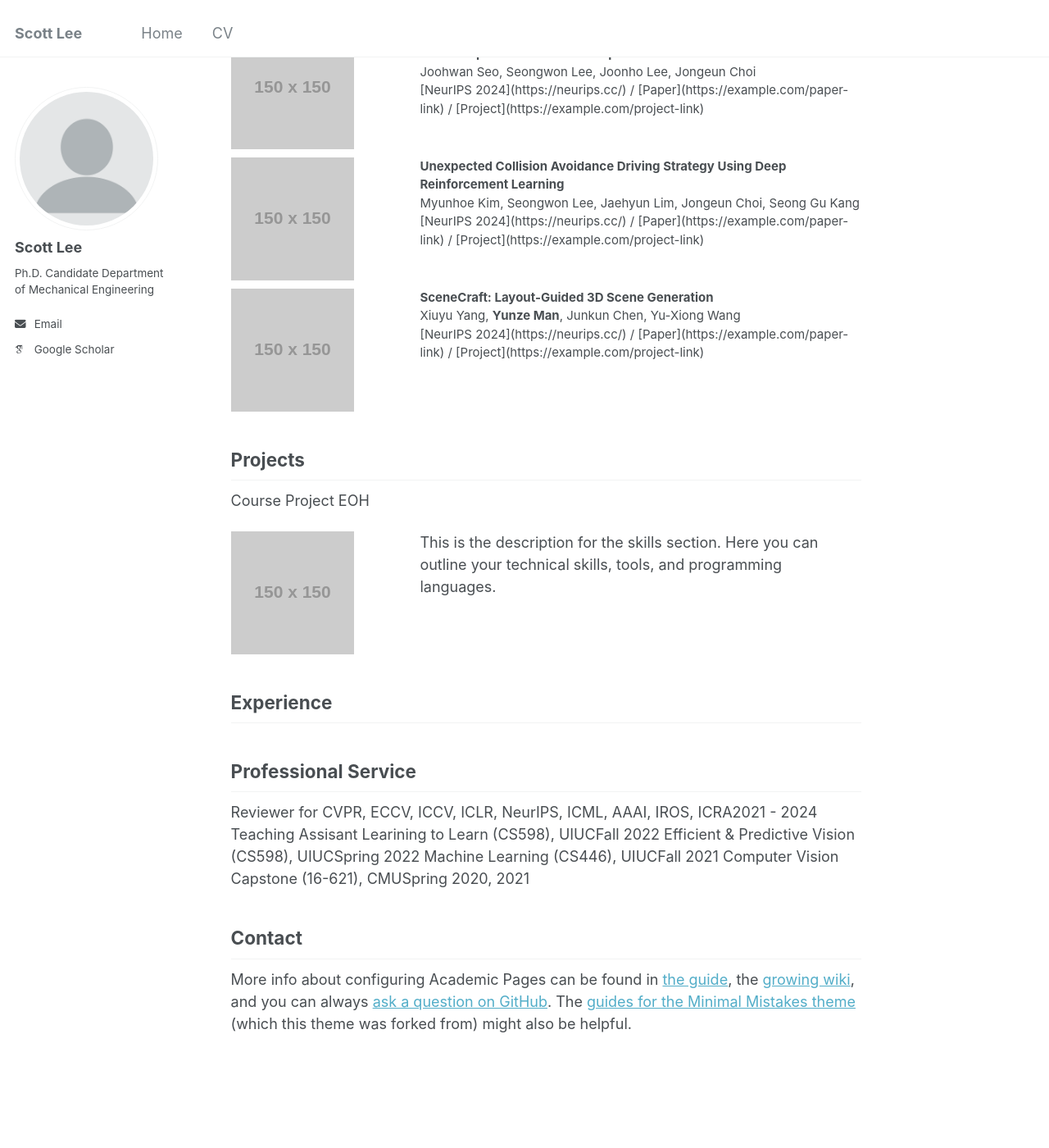
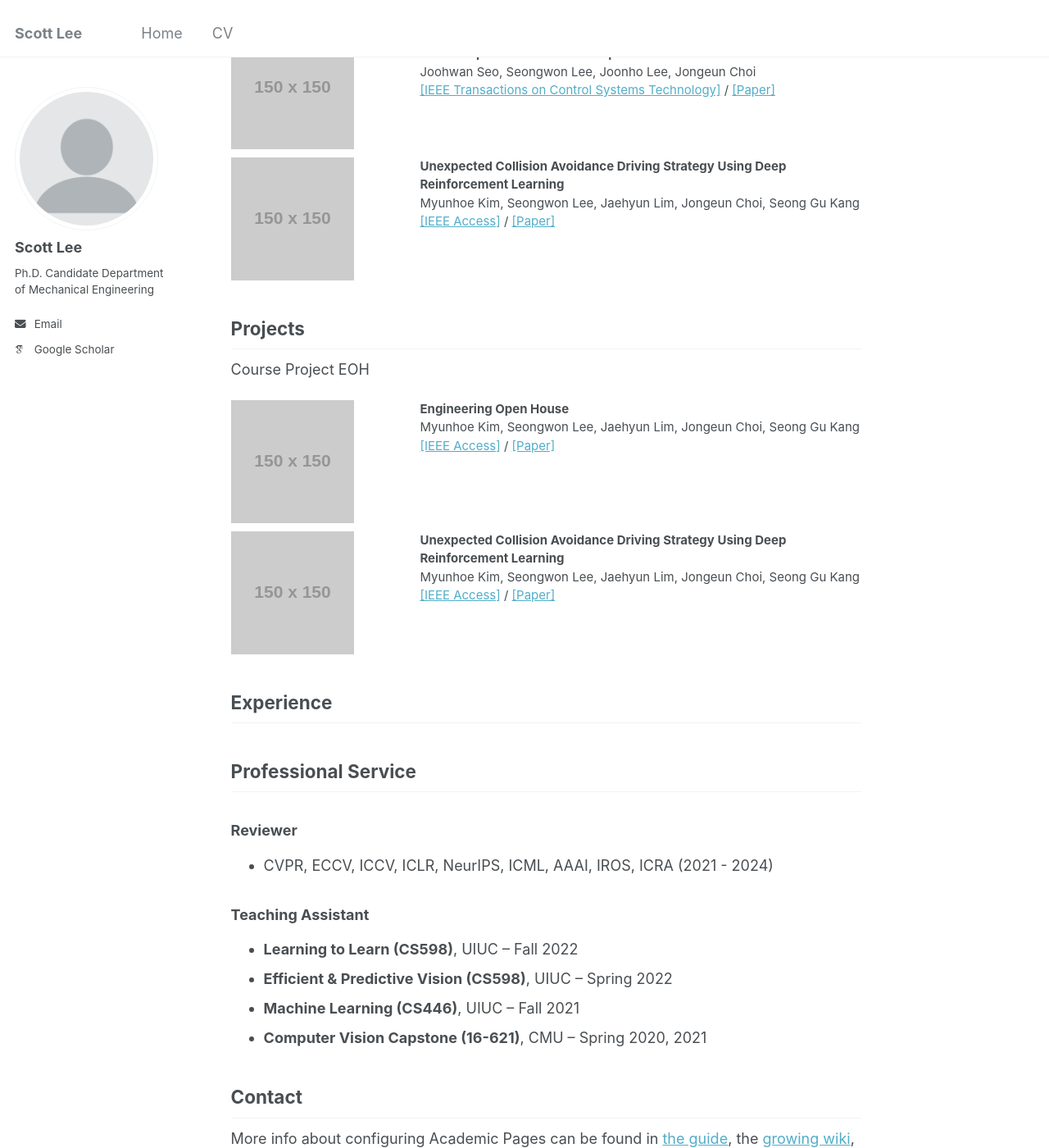
Before and after one commit to sl148/sl148.github.io, a Jekyll site: the page built from _pages/about.md, in a window 1280 px wide and 1400 px high, scrolled down 1039 px. Shown: the whole window at 82% size. Built offline with Jekyll 4.4.1, drawn with Linux system fonts in a browser that asks for light colours; some web fonts are replaced; some of the changed text lies outside the part shown.

Commit message:
Add hyperlink

```diff
--- a/_pages/about.md
+++ b/_pages/about.md
@@ -30,7 +30,7 @@ Research
     <!-- <p>This section describes Lazy-DaSH, detailing the project, its goals, and any key results or publications.</p> -->
     <strong>Lazy-DaSH: Lazy Approach of Hypergraph-based Multi-robt Task and Motion Planning</strong><br>
     Seongwon Lee, James Motes, Isaac Ngui, Marco Morales, Nancy M. Amato<br>
-    [ICRA@40](https://icra40.ieee.org/) / [Paper](https://example.com/paper-link) / [Poster](https://example.com/project-link)
+    <a href="https://icra40.ieee.org/">[ICRA@40]</a> / <a href="https://icra40.ieee.org/">[Paper]</a> / <a href="https://icra40.ieee.org/">[Poster]</a>
   </div>
 </div>
 
@@ -43,11 +43,11 @@ Research
     <!-- <p>This section describes the Reconfigurable Factory project. Include information on how it enables flexible manufacturing and any specific methodologies or technologies used.</p> -->
     <strong>A hierarchical Approach to Workstation-based Task Allocation and Motion Planning</strong><br>
     Seongwon Lee, James Motes, Isaac Ngui, Marco Morales, Nancy M. Amato<br>
-    [IROS 2023 Workshop](https://neurips.cc/) / [Paper](https://example.com/paper-link) / [Project](https://example.com/project-link)
+    <a href="https://ieee-iros.org/">[IROS 2023 Workshop]</a> / <a href="https://icra40.ieee.org/">[Paper]</a> / <a href="https://icra40.ieee.org/">[Poster]</a>
   </div>
 </div>
 
-<!-- ### Driving -->
+<!-- ### Quadrotor -->
 <div style="display: flex; flex-direction: row; align-items: flex-start; margin-bottom: 10px;">
   <div style="width: 30%; padding-right: 8px;">
     <img src="https://via.placeholder.com/150" alt="Driving Image" style="max-width: 100%; height: auto;">
@@ -56,11 +56,11 @@ Research
     <!-- <p>This section provides an overview of the driving research. Describe any experiments, models, or insights gained in this area.</p> -->
     <strong>Output Feedback Control Design for Quadrotors Using Recursive Least Square Dynamic Inversion</strong><br>
     Seongwon Lee, Joohwan Seo, Connor J. Boss, Joonho Lee, Jongeun Choi<br>
-    [NeurIPS 2024](https://neurips.cc/) / [Paper](https://example.com/paper-link) / [Project](https://example.com/project-link)
+    <a href="https://www.sciencedirect.com/journal/mechatronics">[Elsevir Mechatronics]</a> / <a href="https://icra40.ieee.org/">[Paper]</a> / <a href="">[Youtube]</a>
   </div>
 </div>
 
-<!-- ### Driving -->
+<!-- ### Helicopter -->
 <div style="display: flex; flex-direction: row; align-items: flex-start; margin-bottom: 10px;">
   <div style="width: 30%; padding-right: 8px;">
     <img src="https://via.placeholder.com/150" alt="Driving Image" style="max-width: 100%; height: auto;">
@@ -69,11 +69,11 @@ Research
     <!-- <p>This section provides an overview of the driving research. Describe any experiments, models, or insights gained in this area.</p> -->
     <strong>Nonaffine helicopter control design and implementation based on a robust explicit nonlinear model predictive control</strong><br>
     Joohwan Seo, Seongwon Lee, Joonho Lee, Jongeun Choi<br>
-    [NeurIPS 2024](https://neurips.cc/) / [Paper](https://example.com/paper-link) / [Project](https://example.com/project-link)
+    <a href="https://ieeexplore.ieee.org/xpl/RecentIssue.jsp?punumber=87">[IEEE Transactions on Control Systems Technology]</a> / <a href="https://icra40.ieee.org/">[Paper]</a>
   </div>
 </div>
 
-<!-- ### Quadrotor -->
+<!-- ### Driving -->
 <div style="display: flex; flex-direction: row; align-items: flex-start; margin-bottom: 10px;">
   <div style="width: 30%; padding-right: 8px;">
     <img src="https://via.placeholder.com/150" alt="Quadrotor Image" style="max-width: 100%; height: auto;">
@@ -82,20 +82,7 @@ Research
     <!-- <p>In this section, provide details about your research on quadrotors, including any unique approaches, challenges, and achievements.</p> -->
     <strong>Unexpected Collision Avoidance Driving Strategy Using Deep Reinforcement Learning</strong><br>
     Myunhoe Kim, Seongwon Lee, Jaehyun Lim, Jongeun Choi, Seong Gu Kang<br>
-    [NeurIPS 2024](https://neurips.cc/) / [Paper](https://example.com/paper-link) / [Project](https://example.com/project-link)
-  </div>
-</div>
-
-<!-- ### Helicopter -->
-<div style="display: flex; flex-direction: row; align-items: flex-start; margin-bottom: 10px;">
-  <div style="width: 30%; padding-right: 8px;">
-    <img src="https://via.placeholder.com/150" alt="Helicopter Image" style="max-width: 100%; height: auto;">
-  </div>
-  <div style="width: 70%; font-size: 15px;">
-    <!-- <p>This section covers your research on helicopters, discussing the objectives, methods, and significant outcomes of the study.</p> -->
-    <strong>SceneCraft: Layout-Guided 3D Scene Generation</strong><br>
-    Xiuyu Yang, <strong>Yunze Man</strong>, Junkun Chen, Yu-Xiong Wang<br>
-    [NeurIPS 2024](https://neurips.cc/) / [Paper](https://example.com/paper-link) / [Project](https://example.com/project-link)
+    <a href="https://ieeexplore.ieee.org/xpl/RecentIssue.jsp?punumber=6287639">[IEEE Access]</a> / <a href="https://icra40.ieee.org/">[Paper]</a>
   </div>
 </div>
 
@@ -106,12 +93,30 @@ Projects
 Course Project
 EOH
 
+<!-- ### Driving -->
 <div style="display: flex; flex-direction: row; align-items: flex-start; margin-bottom: 10px;">
   <div style="width: 30%; padding-right: 8px;">
-    <img src="https://via.placeholder.com/150" alt="Skills Image" style="max-width: 100%; height: auto;">
+    <img src="https://via.placeholder.com/150" alt="Quadrotor Image" style="max-width: 100%; height: auto;">
   </div>
-  <div style="width: 70%;">
-    <p>This is the description for the skills section. Here you can outline your technical skills, tools, and programming languages.</p>
+  <div style="width: 70%; font-size: 15px;">
+    <!-- <p>In this section, provide details about your research on quadrotors, including any unique approaches, challenges, and achievements.</p> -->
+    <strong>Engineering Open House</strong><br>
+    Myunhoe Kim, Seongwon Lee, Jaehyun Lim, Jongeun Choi, Seong Gu Kang<br>
+    <a href="https://ieeexplore.ieee.org/xpl/RecentIssue.jsp?punumber=6287639">[IEEE Access]</a> / <a href="https://icra40.ieee.org/">[Paper]</a>
+  </div>
+</div>
+
+
+<!-- ### Driving -->
+<div style="display: flex; flex-direction: row; align-items: flex-start; margin-bottom: 10px;">
+  <div style="width: 30%; padding-right: 8px;">
+    <img src="https://via.placeholder.com/150" alt="Quadrotor Image" style="max-width: 100%; height: auto;">
+  </div>
+  <div style="width: 70%; font-size: 15px;">
+    <!-- <p>In this section, provide details about your research on quadrotors, including any unique approaches, challenges, and achievements.</p> -->
+    <strong>Unexpected Collision Avoidance Driving Strategy Using Deep Reinforcement Learning</strong><br>
+    Myunhoe Kim, Seongwon Lee, Jaehyun Lim, Jongeun Choi, Seong Gu Kang<br>
+    <a href="https://ieeexplore.ieee.org/xpl/RecentIssue.jsp?punumber=6287639">[IEEE Access]</a> / <a href="https://icra40.ieee.org/">[Paper]</a>
   </div>
 </div>
 
@@ -122,14 +127,14 @@ Experience
 
 Professional Service
 ------
-Reviewer for CVPR, ECCV, ICCV, ICLR, NeurIPS, ICML, AAAI, IROS, ICRA2021 - 2024
-Teaching Assisant
-Learining to Learn (CS598), UIUCFall 2022
-Efficient & Predictive Vision (CS598), UIUCSpring 2022
-Machine Learning (CS446), UIUCFall 2021
-Computer Vision Capstone (16-621), CMUSpring 2020, 2021
+### Reviewer
+- CVPR, ECCV, ICCV, ICLR, NeurIPS, ICML, AAAI, IROS, ICRA (2021 - 2024)
 
-
+### Teaching Assistant
+- **Learning to Learn (CS598)**, UIUC – Fall 2022
+- **Efficient & Predictive Vision (CS598)**, UIUC – Spring 2022
+- **Machine Learning (CS446)**, UIUC – Fall 2021
+- **Computer Vision Capstone (16-621)**, CMU – Spring 2020, 2021
 
 Contact
 ------
```
